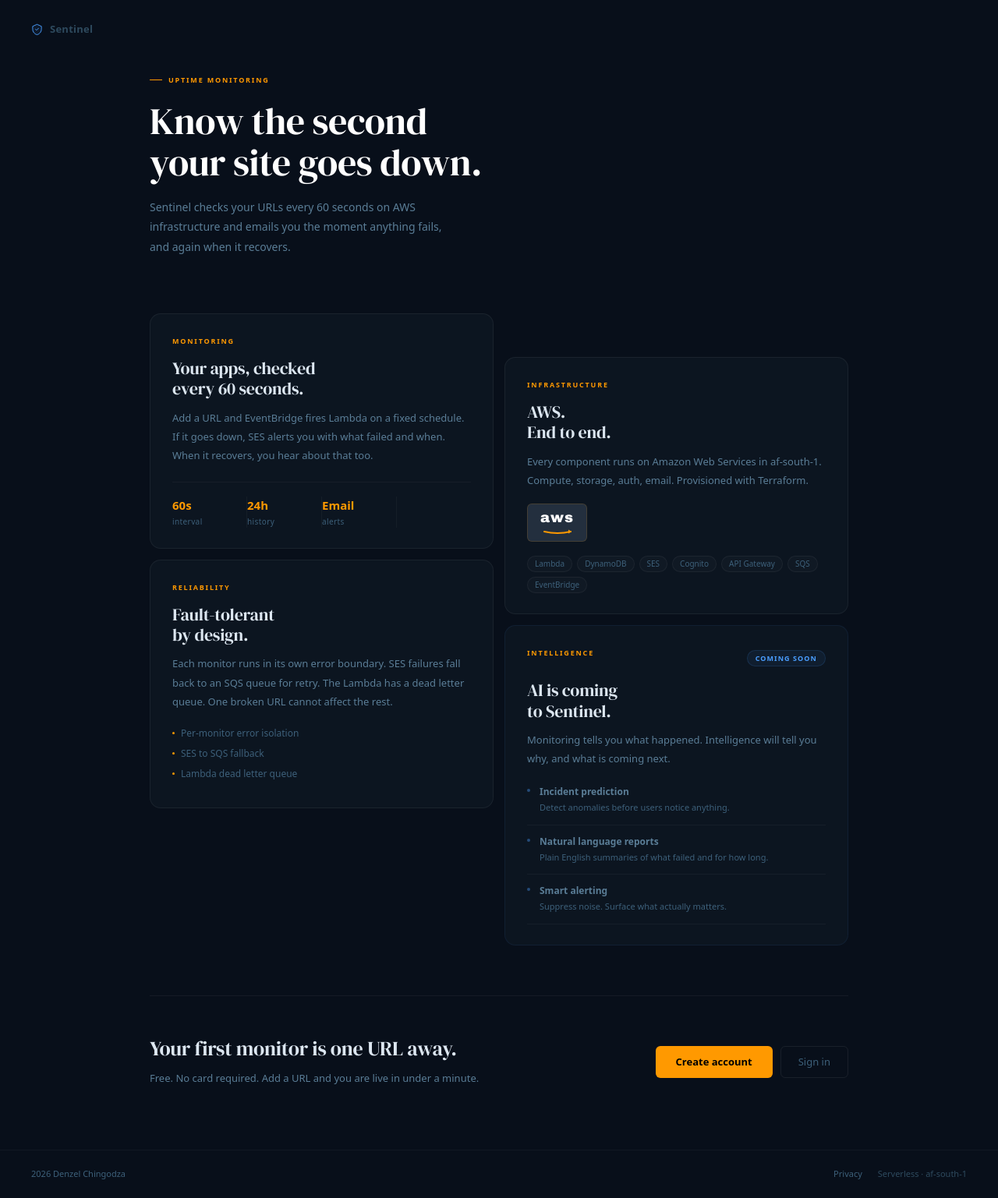
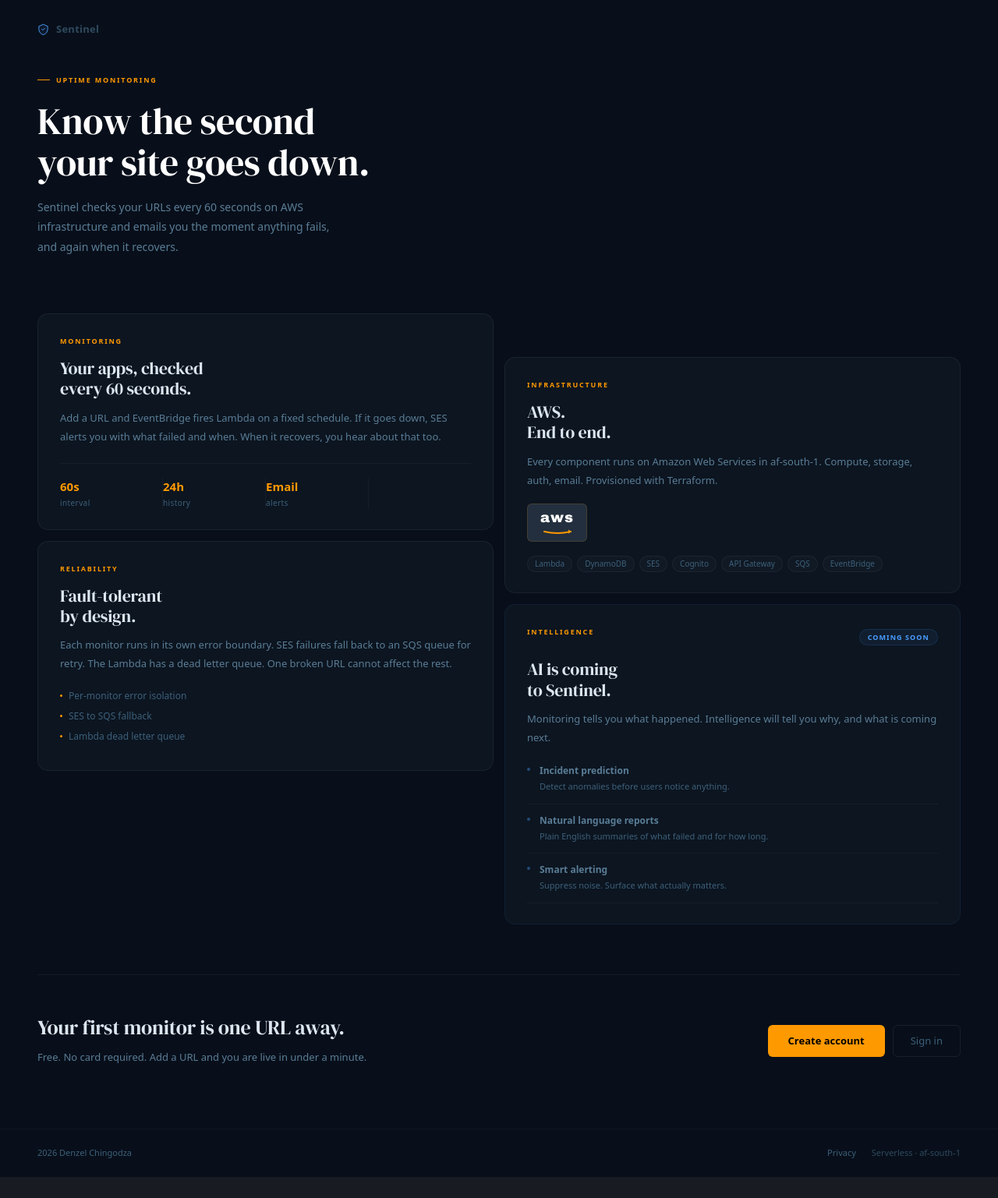
Before and after one commit to denzelchingodza/Sentinel, a Next.js app in the folder frontend/: page / in a window 1280 px wide. Shown: the whole page at 78% size. After the commit the page ends 1510 px from the top, so only its background shows below. Built offline with nearby package versions, Linux system fonts and the light colour scheme.

Commit message:
landing: full-width layout, remove max-width container

```diff
--- a/frontend/app/page.tsx
+++ b/frontend/app/page.tsx
@@ -95,12 +95,12 @@ export default function Home() {
       <div style={{ minHeight: "100vh", background: "#080f1a", color: "#dce6f0", fontFamily: "system-ui, -apple-system, sans-serif" }}>
 
         {/* Wordmark — blends with app */}
-        <div style={{ padding: "28px 40px", display: "flex", alignItems: "center", gap: 9 }}>
+        <div style={{ padding: "28px 48px", display: "flex", alignItems: "center", gap: 9 }}>
           <ShieldIcon size={15} />
           <span style={{ fontWeight: 600, fontSize: 13, color: "#2e4a5e", letterSpacing: "0.02em" }}>Sentinel</span>
         </div>
 
-        <main style={{ maxWidth: 960, margin: "0 auto", padding: "20px 32px 80px" }}>
+        <main style={{ padding: "20px 48px 80px" }}>
 
           {/* HERO — no button */}
           <div style={{ paddingBottom: 72, maxWidth: 540 }}>
@@ -227,7 +227,7 @@ export default function Home() {
         </main>
 
         {/* FOOTER */}
-        <footer style={{ borderTop: "1px solid rgba(255,255,255,0.04)", padding: "22px 40px", display: "flex", alignItems: "center", justifyContent: "space-between", flexWrap: "wrap", gap: 12 }}>
+        <footer style={{ borderTop: "1px solid rgba(255,255,255,0.04)", padding: "22px 48px", display: "flex", alignItems: "center", justifyContent: "space-between", flexWrap: "wrap", gap: 12 }}>
           <span style={{ fontSize: 11, color: "#3d607a" }}>2026 Denzel Chingodza</span>
           <div style={{ display: "flex", gap: 20, alignItems: "center" }}>
             <Link href="/privacy" style={{ fontSize: 11, color: "#3d607a", textDecoration: "none" }}>Privacy</Link>
```
